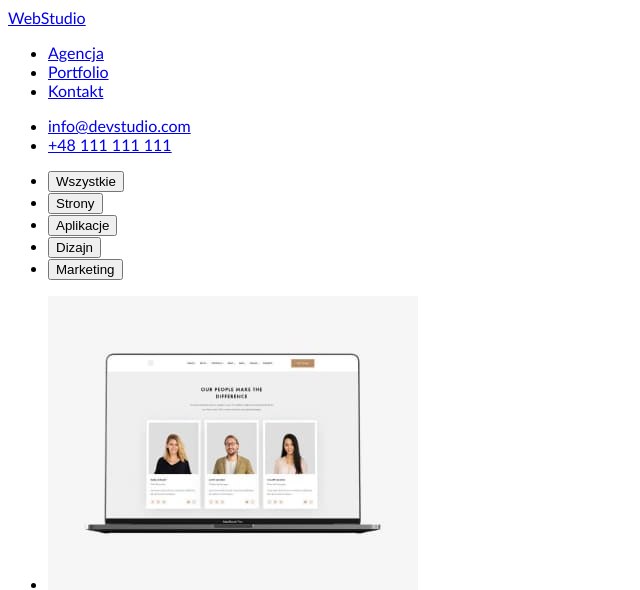
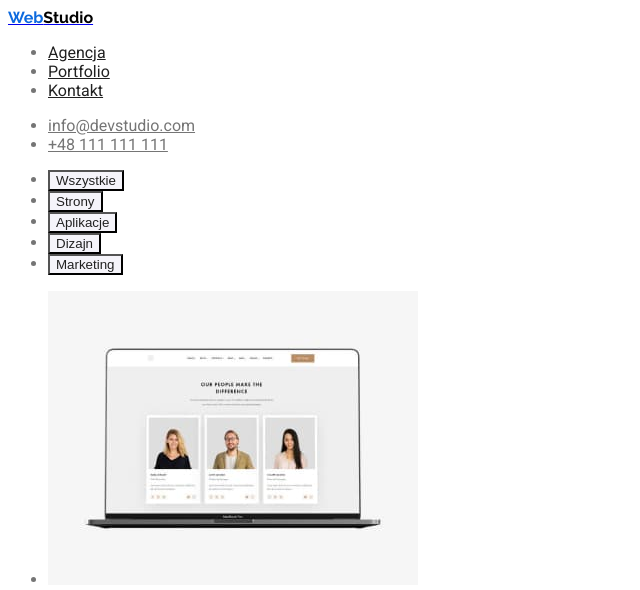
Before and after one commit to czajan83/goit-markup-hw-02, a plain HTML site: page portfolio.html in a window 1280 px wide. Shown: the top 590 px of the page, without its empty margins (0-640 px from the left). Drawn offline with Linux system fonts and the light colour scheme.

Commit message:
most of the classes and colors added

```diff
--- a/css/styles.css
+++ b/css/styles.css
@@ -1,22 +1,76 @@
+:root {
+    --dominant-text-color: rgba(117, 117, 117, 100);
+    --headings-text-color: rgba(33, 33, 33, 100);
+    --background-color: rgba(26, 26, 26, 100);
+    --interactive-object-active-color: rgba(12, 105, 222, 100);
+    --footer-link-color: rgba(255, 255, 255, 60);
+    --full-black-color: rgba(0, 0, 0, 100);
+    --full-white-color: rgba(255, 255, 255, 100);
+    --button-background-color: rgba(245, 244, 250, 100);
+}
+
 body {
-    font-family: 'Gill Sans', 'Gill Sans MT', Calibri, 'Trebuchet MS', sans-serif
+    font-family: 'Roboto', 'Raleway', sans-serif;
+    color: var(--dominant-text-color);
 }
-.alert {
-    font-size: 24px;
-    font-weight:500;
+
+.link-home {
+    font-family: 'Raleway', sans-serif;
 }
-.success {
-    color: green;
+
+.link-home-blue-part {
+    color: var(--interactive-object-active-color);
 }
-.warning {
-    color: yellow;
+
+.link-home-black-part {
+    color: var(--full-black-color);
 }
-.error {
-    color: red;
+
+.navigate-link {
+    color: var(--headings-text-color);
 }
-.terminated {
-    color: blue;
+
+.navigate-link:hover, .navigate-link:focus {
+    color: var(--interactive-object-active-color);
 }
-.lorem h1 {
-    font-size: 28px;
+
+.contact-header .contact-header-link {
+    color: var(--dominant-text-color);
 }
+
+.contact-header .contact-header-link:hover,
+.contact-header .contact-header-link:focus {
+
+    color: var(--interactive-object-active-color);
+}
+
+.contact-footer .contact-footer-link {
+    color: var(--footer-link-color);
+}
+
+.contact-footer .contact-footer-link:hover,
+.contact-footer .contact-footer-link:focus {
+
+    color: var(--interactive-object-active-color);
+}
+
+.contact-footer .contact-footer-address {
+    color: var(--full-white-color);
+}
+
+.contact-footer .contact-footer-address:hover,
+.contact-footer .contact-footer-address:focus {
+
+    color: var(--interactive-object-active-color);
+}
+
+.buttons .button, .button{
+    background-color: var(--button-background-color);
+    color: var(--headings-text-color);
+}
+
+.buttons .button:hover, .buttons .button:focus, .button:hover, .button:focus {
+    background-color: var(--interactive-object-active-color);
+    color: var(--full-white-color);
+
+}
--- a/portfolio.html
+++ b/portfolio.html
@@ -5,28 +5,39 @@
     <meta http-equiv="X-UA-Compatible" content="IE=edge" />
     <meta name="viewport" content="width=device-width, initial-scale=1.0" />
     <title>Document</title>
+    <link rel="preconnect" href="https://fonts.googleapis.com" />
+    <link rel="preconnect" href="https://fonts.gstatic.com" crossorigin />
+    <link
+      href="https://fonts.googleapis.com/css2?family=Raleway:wght@700&family=Roboto:wght@400;500;700;900&display=swap"
+      rel="stylesheet"
+    />
     <link rel="stylesheet" href="./css/styles.css" />
   </head>
   <body>
     <header>
-      <a class="link-home" href="./index.html">WebStudio</a>
+      <a class="link-home" href="./index.html"
+        ><span class="link-home-blue-part">Web</span
+        ><span class="link-home-black-part">Studio</span></a
+      >
       <nav>
         <ul class="navigate">
           <li><a class="navigate-link" href="./index.html">Agencja</a></li>
           <li>
             <a class="navigate-link" href="./portfolio.html">Portfolio</a>
           </li>
-          <li><a href="#">Kontakt</a></li>
+          <li><a class="navigate-link" href="#">Kontakt</a></li>
         </ul>
       </nav>
-      <ul class="contact">
+      <ul class="contact-header">
         <li>
-          <a class="contact-mail" href="mailto:info@devstudio.com"
+          <a class="contact-header-link" href="mailto:info@devstudio.com"
             >info@devstudio.com</a
           >
         </li>
         <li>
-          <a class="contact-phone" href="tel:+48111111111">+48 111 111 111</a>
+          <a class="contact-header-link" href="tel:+48111111111"
+            >+48 111 111 111</a
+          >
         </li>
       </ul>
     </header>
@@ -34,11 +45,11 @@
       <!-- buttons-->
       <div>
         <ul class="buttons">
-          <li><button type="button">Wszystkie</button></li>
-          <li><button type="button">Strony</button></li>
-          <li><button type="button">Aplikacje</button></li>
-          <li><button type="button">Dizajn</button></li>
-          <li><button type="button">Marketing</button></li>
+          <li><button class="button" type="button">Wszystkie</button></li>
+          <li><button class="button" type="button">Strony</button></li>
+          <li><button class="button" type="button">Aplikacje</button></li>
+          <li><button class="button" type="button">Dizajn</button></li>
+          <li><button class="button" type="button">Marketing</button></li>
         </ul>
       </div>
 
@@ -139,24 +150,29 @@
       </section>
     </main>
     <footer>
-      <a class="link-home" href="./index.html">WebStudio</a>
+      <a class="link-home" href="./index.html"
+        ><span class="link-home-blue-part">Web</span
+        ><span class="link-home-black-part">Studio</span></a
+      >
       <address>
-        <ul class="contact">
+        <ul class="contact-footer">
           <li>
             <a
-              class="contact-address"
+              class="contact-footer-address"
               href="https://goo.gl/maps/dha2WFeyqYEbL88J7"
               target="_blank"
               >m. Warszawa, Aleje Jerozolimskie 21</a
             >
           </li>
           <li>
-            <a class="contact-mail" href="mailto:info@devstudio.com"
+            <a class="contact-footer-link" href="mailto:info@devstudio.com"
               >info@devstudio.com</a
             >
           </li>
           <li>
-            <a class="contact-phone" href="tel:+48111111111">+48 111 111 111</a>
+            <a class="contact-footer-link" href="tel:+48111111111"
+              >+48 111 111 111</a
+            >
           </li>
         </ul>
       </address>
```
Also changed, not shown: index.html (+24 -10 lines).
